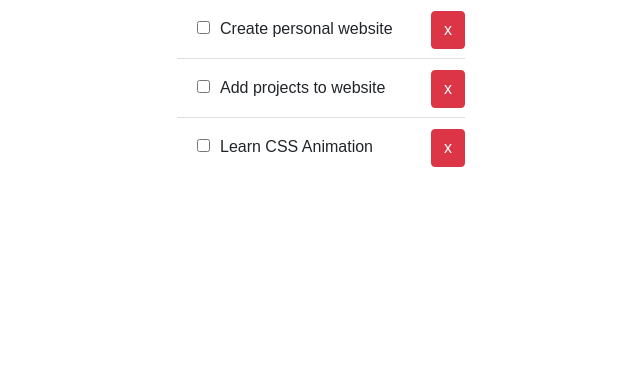
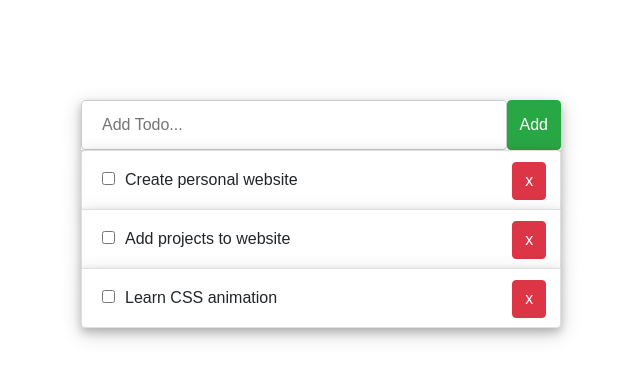
Before and after one commit to MikeADev/React-Todo-List, a React (Create React App) app: page / in a window 1280 px wide. Shown: the top 378 px of the page, without its empty margins (319-959 px from the left). Built offline with nearby package versions, Linux system fonts and the light colour scheme.

Commit message:
Created AddTodo and further styling

```diff
--- a/public/index.html
+++ b/public/index.html
@@ -12,7 +12,7 @@
     <link rel="apple-touch-icon" href="%PUBLIC_URL%/logo192.png" />
     <link rel="manifest" href="%PUBLIC_URL%/manifest.json" />
     <link rel="stylesheet" href="https://stackpath.bootstrapcdn.com/bootstrap/4.3.1/css/bootstrap.min.css" integrity="sha384-ggOyR0iXCbMQv3Xipma34MD+dH/1fQ784/j6cY/iJTQUOhcWr7x9JvoRxT2MZw1T" crossorigin="anonymous">
-    <title>React App</title>
+    <title>My Todo List</title>
   </head>
   <body>
     <noscript>You need to enable JavaScript to run this app.</noscript>
--- a/src/App.css
+++ b/src/App.css
@@ -12,12 +12,23 @@ a {
   text-decoration: none;
 }
 
+input[type=text] {
+  padding: 12px 20px;
+  border: 1px solid #ccc;
+  border-radius: 4px;
+}
+
+form {
+  box-shadow: 0 4px 8px 0 rgba(0, 0, 0, 0.2), 0 6px 20px 0 rgba(0, 0, 0, 0.19);
+}
+
 .App {
-  margin: 0 auto;
+  margin: 100px auto;
 }
 
 .list-group-item {
   text-align: left;
+  box-shadow: 0 4px 8px 0 rgba(0, 0, 0, 0.2), 0 6px 20px 0 rgba(0, 0, 0, 0.19);
 }
 
 .list-group-item p {
@@ -27,7 +38,7 @@ a {
 
 .list-group-item button {
   position: absolute;
-  left: 254px;
+  left: 90%;
   top: 10.5px;
 }
 
@@ -37,7 +48,7 @@ a {
 
 .delToDo-enter.delToDo-enter-active {
   opacity: 1;
-  transition: opacity 300ms ease-in;
+  transition: opacity 700ms ease-in;
 }
 
 .delToDo-leave {
@@ -46,5 +57,5 @@ a {
 
 .delToDo-leave.delToDo-leave-active {
   opacity: 0.01;
-  transition: opacity 300ms ease-in;
+  transition: opacity 700ms ease-in;
 }
--- a/src/App.js
+++ b/src/App.js
@@ -1,13 +1,52 @@
 import React from 'react'
 import './App.css'
 import Todos from './components/Todos'
+import AddTodo from './components/AddTodo'
 
 class App extends React.Component {
+  state = {
+    todos: [
+      {
+        id: 1,
+        title: 'Create personal website',
+        completed: false
+      },
+      {
+        id: 2,
+        title: 'Add projects to website',
+        completed: false
+      },
+      {
+        id: 3,
+        title: 'Learn CSS animation',
+        completed: false
+      }
+    ]
+  }
+
+  markComplete = (id) => {
+    this.setState({todos: this.state.todos.map(todo => {
+      if (todo.id === id){
+        todo.completed = !todo.completed
+      }
+      return todo
+    })})
+  }
+
+  delToDo = (id) => {
+    this.setState({todos: this.state.todos.filter(todo => todo.id !== id)});
+  }
+
+  addTodo = (id, title) => {
+    this.setState({todos: [...this.state.todos, {id: id, title: title, completed: false}]});
+  }
+
   render() {
     return (
-      <div className="App" style={{width: "18rem"}}>
-        <ul className="list-group list-group-flush">
-            <Todos/>
+      <div className="App" style={{width: "30rem"}}>
+        <AddTodo addTodo={this.addTodo} todos={this.state.todos}/>
+        <ul className="list-group">
+            <Todos todos={this.state.todos} markComplete={this.markComplete} delToDo={this.delToDo}/>
         </ul>
       </div>
     );
--- /dev/null
+++ b/src/components/AddTodo.js
@@ -0,0 +1,48 @@
+import React from 'react';
+import PropTypes from 'prop-types';
+
+export class AddTodo extends React.Component {
+
+    state={
+        id: this.props.todos[this.props.todos.length-1].id + 1,
+        title: ''
+    }
+
+    onSubmit = (e) => {
+        e.preventDefault();
+        if (this.state.title !== ''){
+          this.props.addTodo(this.state.id, this.state.title);
+          this.setState({id: this.state.id + 1, title: ''})
+        }
+    }
+
+    onChange = (e) => this.setState({title : e.target.value});
+
+    render() {
+        return (
+            <form onSubmit={this.onSubmit} style={{display: 'flex'}}>
+              <input
+                type="text"
+                name="title"
+                style={{flex: '10'}}
+                placeholder="Add Todo..."
+                value={this.state.title}
+                onChange={this.onChange}
+              />
+              <input
+                type="submit"
+                name="submit"
+                className="btn btn-success"
+                value="Add"
+              />
+            </form>
+        )
+    }
+}
+
+AddTodo.propTypes = {
+    todos: PropTypes.array.isRequired,
+    addTodo: PropTypes.func.isRequired
+  }
+
+export default AddTodo
--- a/src/components/TodoItem.js
+++ b/src/components/TodoItem.js
@@ -22,7 +22,9 @@ export class TodoItem extends React.Component {
 }
 
 TodoItem.propTypes = {
-    todo: PropTypes.object.isRequired
-}
+    todo: PropTypes.array.isRequired,
+    markComplete: PropTypes.func.isRequired,
+    delToDo: PropTypes.func.isRequired
+  }
 
 export default TodoItem
--- a/src/components/Todos.js
+++ b/src/components/Todos.js
@@ -1,44 +1,13 @@
 import React from 'react';
 import TodoItem from './TodoItem';
+import PropTypes from 'prop-types';
 import { CSSTransitionGroup } from 'react-transition-group';
 
-class Todos extends React.Component {
-  state = {
-    todos: [
-      {
-        id: 1,
-        title: 'Create personal website',
-        completed: false
-      },
-      {
-        id: 2,
-        title: 'Add projects to website',
-        completed: false
-      },
-      {
-        id: 3,
-        title: 'Learn CSS Animation',
-        completed: false
-      }
-    ]
-  }
-
-  markComplete = (id) => {
-    this.setState({todos: this.state.todos.map(todo => {
-      if (todo.id === id){
-        todo.completed = !todo.completed
-      }
-      return todo
-    })})
-  }
-
-  delToDo = (id) => {
-    this.setState({todos: this.state.todos.filter(todo => todo.id !== id)});
-  }
+export class Todos extends React.Component {
 
   render() {
-    let todoList = this.state.todos.map((todo) => (
-        <TodoItem key={todo.id} todo={todo} markComplete={this.markComplete} delToDo={this.delToDo}/>
+    let todoList = this.props.todos.map((todo) => (
+        <TodoItem key={todo.id} todo={todo} markComplete={this.props.markComplete} delToDo={this.props.delToDo}/>
     ));
     return (
     <CSSTransitionGroup
@@ -52,4 +21,10 @@ class Todos extends React.Component {
   }
 }
 
+Todos.propTypes = {
+  todos: PropTypes.array.isRequired,
+  markComplete: PropTypes.func.isRequired,
+  delToDo: PropTypes.func.isRequired
+}
+
 export default Todos
```
